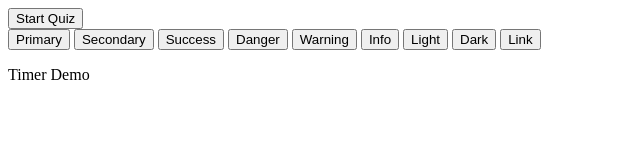
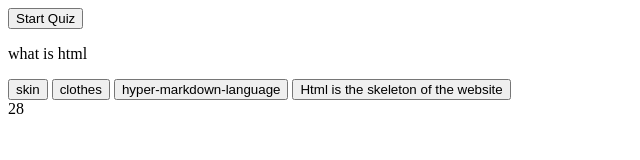
Before and after one commit to HTML-No0b/test-of-fate, a plain HTML site: page index.html in a window 1280 px wide. Both pictures are taken after a click on the button "Start Quiz". Shown: the whole page, without its empty margins (0-640 px from the left). Drawn offline with Linux system fonts and the light colour scheme.

Commit message:
created questions code

```diff
--- a/assets/script.js
+++ b/assets/script.js
@@ -1,27 +1,63 @@
-var questions = [
+const questions = [
     {
-    question: "what is html", answers: "Html is the skeleton of the website", choices: ["skin", "clothes", "hyper-markdown-language"]
+        question: "what is html", answers: "Html is the skeleton of the website", choices: ["skin", "clothes", "hyper-markdown-language", "Html is the skeleton of the website"]
     },
     {
-    question: "what is CSS", answers: "Adds creative look to a website", choices: ["skin", "clothes", "hyper-markdown-language", "Adds creative look to a website"]
+        question: "what is CSS", answers: "Adds creative look to a website", choices: ["Water", "ketchup", "hyper-markdown-language", "Adds creative look to a website"]
 
     },
     {
-    question: "what is a DOM", answers: "Document Object Model", choices: ["skin", "clothes", "hyper-markdown-language","Document Object Model"]
+        question: "what is a DOM", answers: "Document Object Model", choices: ["Potatoe", "hair", "hyper-markdown-language", "Document Object Model"]
     },
     {
-    question: "what is JavaScript", answers: "", choices: ["skin", "clothes", "hyper-markdown-language"]
+        question: "what is JavaScript", answers: "Javascript bring the page to Life", choices: ["waterfall", "drones", "hyper-markdown-language", "Javascript bring the page to Life"]
 
     },
+
 ];
-const questions = [
-    {
+let time = 30;
+var startQuiz = document.getElementById("start-quiz");
+var quizOver = false;
+var timerWorks
+var timeShow = document.getElementById("time")
+
+let questionPos = 0;
+startQuiz.addEventListener("click", function () {
+    loadQuestions(questions[0]);
+    timerWorks = setInterval(clock, 1000)
+    timeShow.textContent = time
+});
+function loadQuestions(x) {
+    for (let i = 0; i < x.choices.length; i++) {
+        document.getElementById("choice" + i).innerHTML = x.choices[i]
+        document.getElementById("choice" + i).addEventListener("click", function () { checkAnswer(i) })
+        timeShow.textContent = time
+    };
+    document.getElementById("?").innerHTML = x.question
+};
+
+function checkAnswer(answer) {
+    //questionsPos is question we're on
+    if (questions[questionPos].answers === questions[questionPos].choices[answer]) {
+        questionPos = questionPos + 1
+        loadQuestions(questions[questionPos])
+        console.log("correct")
+    }
+    else (questionPos)
+
+
+    console.log(answer)
+};
+
+
+function clock() {
+    time--
+    timeShow.textContent = time
+    //add endgame function
+    if (time === 0) {
 
     }
-]
-
-questions.addeventlistner("click", questions)
-console.log(questions)
+};
 
 
 
@@ -47,6 +83,4 @@ console.log(questions)
 
 
 
-
-console.log(questions[0].choices)
-question.addlistenevent("click");
+console.log(questions)
--- a/index.html
+++ b/index.html
@@ -5,30 +5,19 @@
     <meta http-equiv="X-UA-Compatible" content="IE=edge">
     <meta name="viewport" content="width=device-width, initial-scale=1.0">
     <link a href = https://cdnjs.cloudflare.com/ajax/libs/twitter-bootstrap/4.5.0/css/bootstrap.min.css>
-    <title>Quiz</title>
+    <title>Question Game🥶</title>
 </head>
 <body>
-    <button class="btn">
-            Start Quiz <span class="badge badge-primary"></span>
-    </button>
+    <div class="btn-group-vertical center">
+        <button type="button" class="btn" id="start-quiz">Start Quiz</button>
+      </div>
+     <p id="?"></p>
+     <button id="choice0"></button>
+     <button id="choice1"></button>
+     <button id="choice2"></button>
+     <button id="choice3"></button>
+      <div id="time"></div>
 
-    <div class="container">
-
-      <div class="">
-
-            <button type="button" class="btn btn-primary">Primary</button>
-            <button type="button" class="btn btn-secondary">Secondary</button>
-            <button type="button" class="btn btn-success">Success</button>
-            <button type="button" class="btn btn-danger">Danger</button>
-            <button type="button" class="btn btn-warning">Warning</button>
-            <button type="button" class="btn btn-info">Info</button>
-            <button type="button" class="btn btn-light">Light</button>
-            <button type="button" class="btn btn-dark">Dark</button>
-            <button type="button" class="btn btn-link">Link</button>
-      </div>
-    </div>
-
-     <p>Timer Demo</p>
-     <script ></script>
+    <script src="./assets/script.js"></script>
 </body>
 </html>
```
Lines whose indentation alone changed are shown as unchanged.
